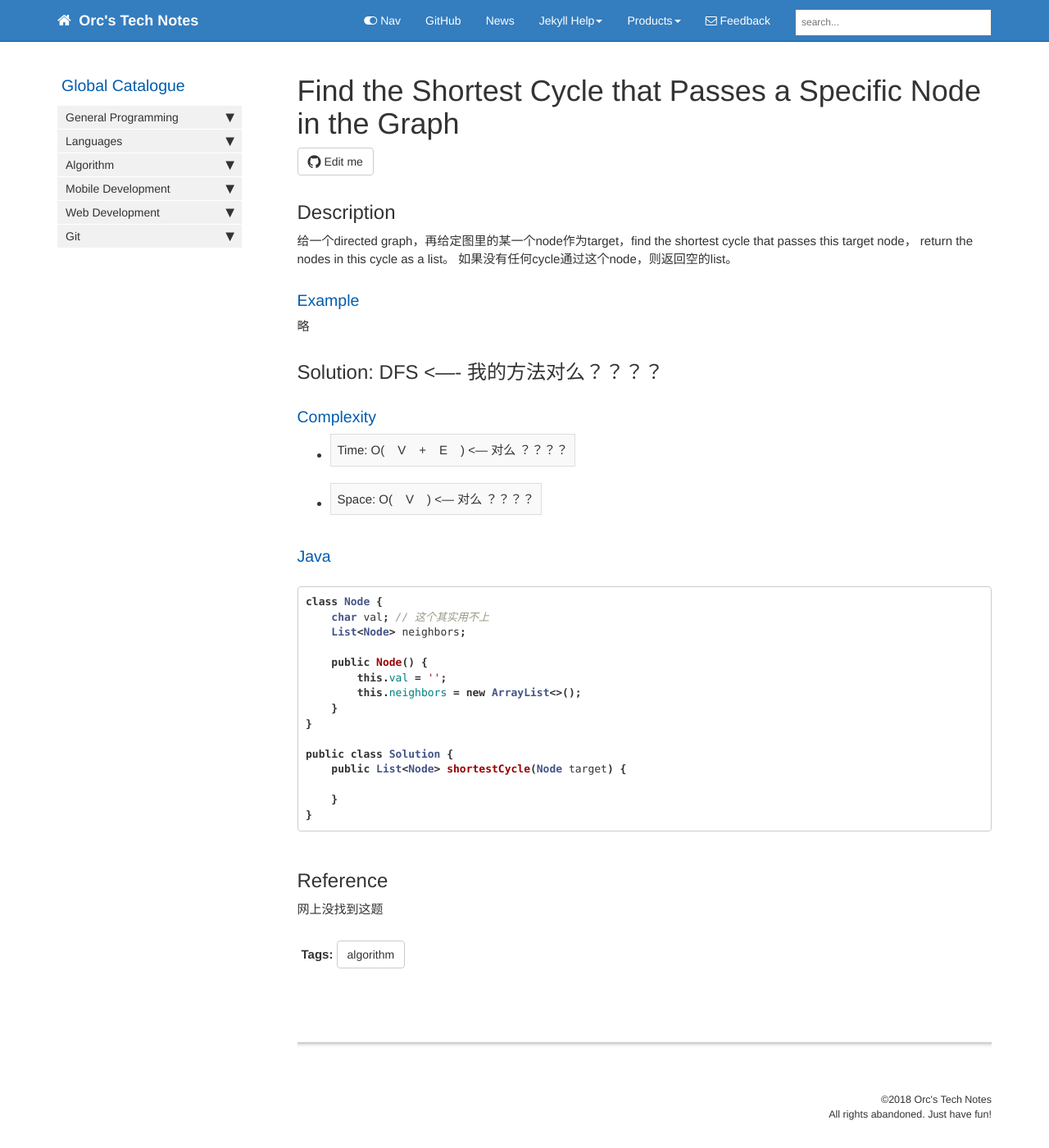
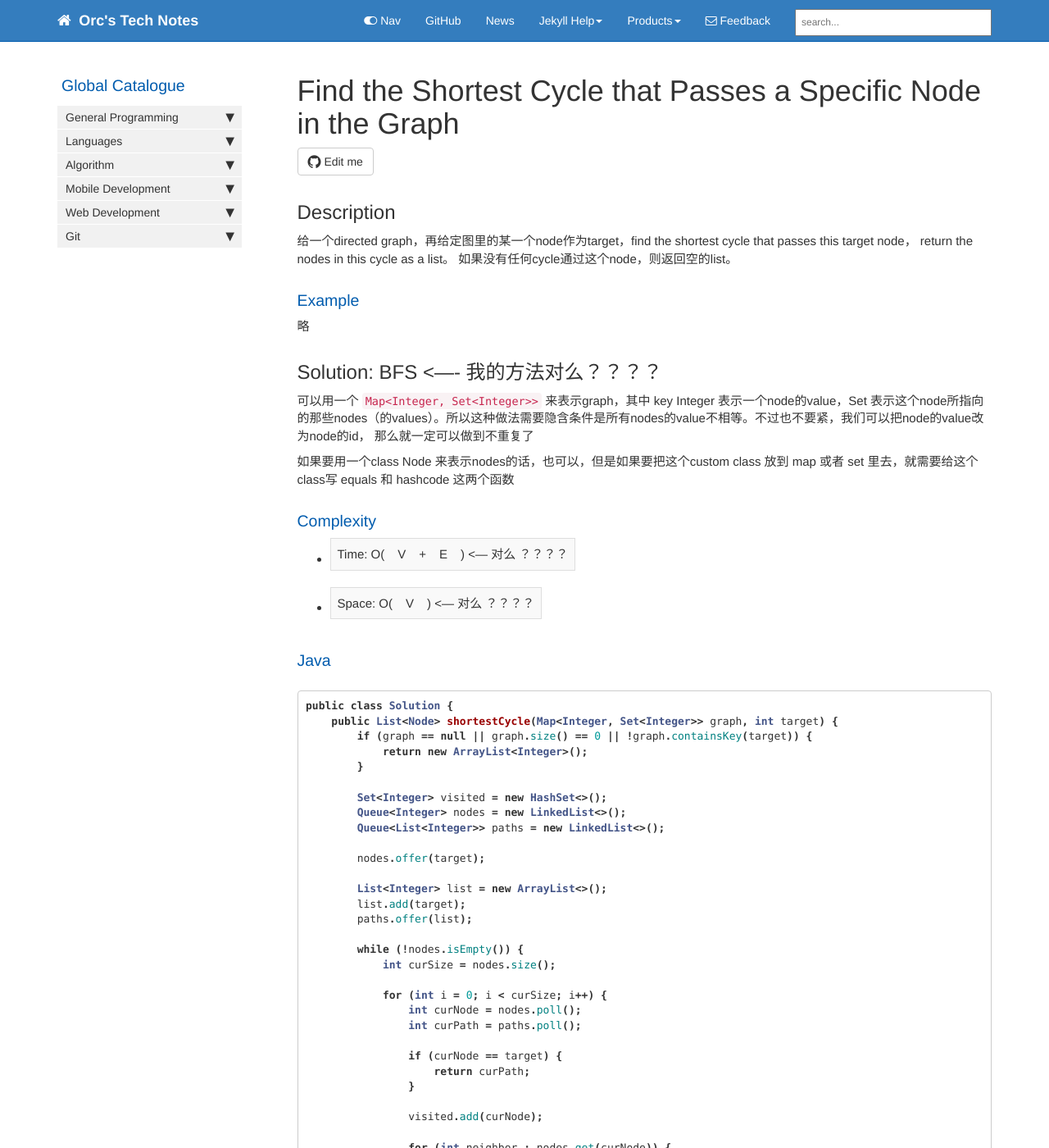
Before and after one commit to HungryOrc/hungryorc.github.io, a Jekyll site: the page built from pages/algorithm/algorithm_shortest_cycle_passing_target_node.md, in a window 1280 px wide and 1400 px high. Shown: the whole window at 82% size. Built offline with Jekyll 4.4.1, drawn with Linux system fonts in a browser that asks for light colours; nearby versions of some CDN libraries; comment, search, counter and statistics services are not loaded; some of the changed text lies outside the part shown.

Commit message:
Update algorithm_shortest_cycle_passing_target_node.md

````diff
--- a/pages/algorithm/algorithm_shortest_cycle_passing_target_node.md
+++ b/pages/algorithm/algorithm_shortest_cycle_passing_target_node.md
@@ -17,7 +17,11 @@ return the nodes in this cycle as a list。
 ### Example
 略
 
-## Solution: DFS <---- 我的方法对么？？？？
+## Solution: BFS <---- 我的方法对么？？？？
+可以用一个 `Map<Integer, Set<Integer>>` 来表示graph，其中 key Integer 表示一个node的value，Set<Integer> 表示这个node所指向的那些nodes（的values）。所以这种做法需要隐含条件是所有nodes的value不相等。不过也不要紧，我们可以把node的value改为node的id，
+那么就一定可以做到不重复了
+
+如果要用一个class Node 来表示nodes的话，也可以，但是如果要把这个custom class 放到 map 或者 set 里去，就需要给这个class写 equals 和 hashcode 这两个函数
 
 ### Complexity
 * Time: O(|V| + |E|) <--- 对么 ？？？？
@@ -25,19 +29,47 @@ return the nodes in this cycle as a list。
 
 ### Java
 ```java
-class Node {
-    char val; // 这个其实用不上
-    List<Node> neighbors;
+public class Solution {
+    public List<Node> shortestCycle(Map<Integer, Set<Integer>> graph, int target) {
+        if (graph == null || graph.size() == 0 || !graph.containsKey(target)) {
+            return new ArrayList<Integer>();
+        }
 
-    public Node() {
-        this.val = '';
-        this.neighbors = new ArrayList<>();
-    }
-}
+        Set<Integer> visited = new HashSet<>();
+        Queue<Integer> nodes = new LinkedList<>();
+        Queue<List<Integer>> paths = new LinkedList<>();
 
-public class Solution {
-    public List<Node> shortestCycle(Node target) {
+        nodes.offer(target);
 
+        List<Integer> list = new ArrayList<>();
+        list.add(target);
+        paths.offer(list);
+
+        while (!nodes.isEmpty()) {
+            int curSize = nodes.size();
+
+            for (int i = 0; i < curSize; i++) {
+                int curNode = nodes.poll();
+                int curPath = paths.poll();
+
+                if (curNode == target) {
+                    return curPath;
+                }
+
+                visited.add(curNode);
+
+                for (int neighbor : nodes.get(curNode)) {
+                    if (visited(neighbor)) {
+                        continue;
+                    }
+
+                    nodes.offer(neighbor);
+                    curPath.add(neighbor);
+                    paths.offer(curPath);
+                }
+            }
+        }
+        return new ArrayList<Integer>(); // 没有cycle通过target
     }
 }
 ```
````
